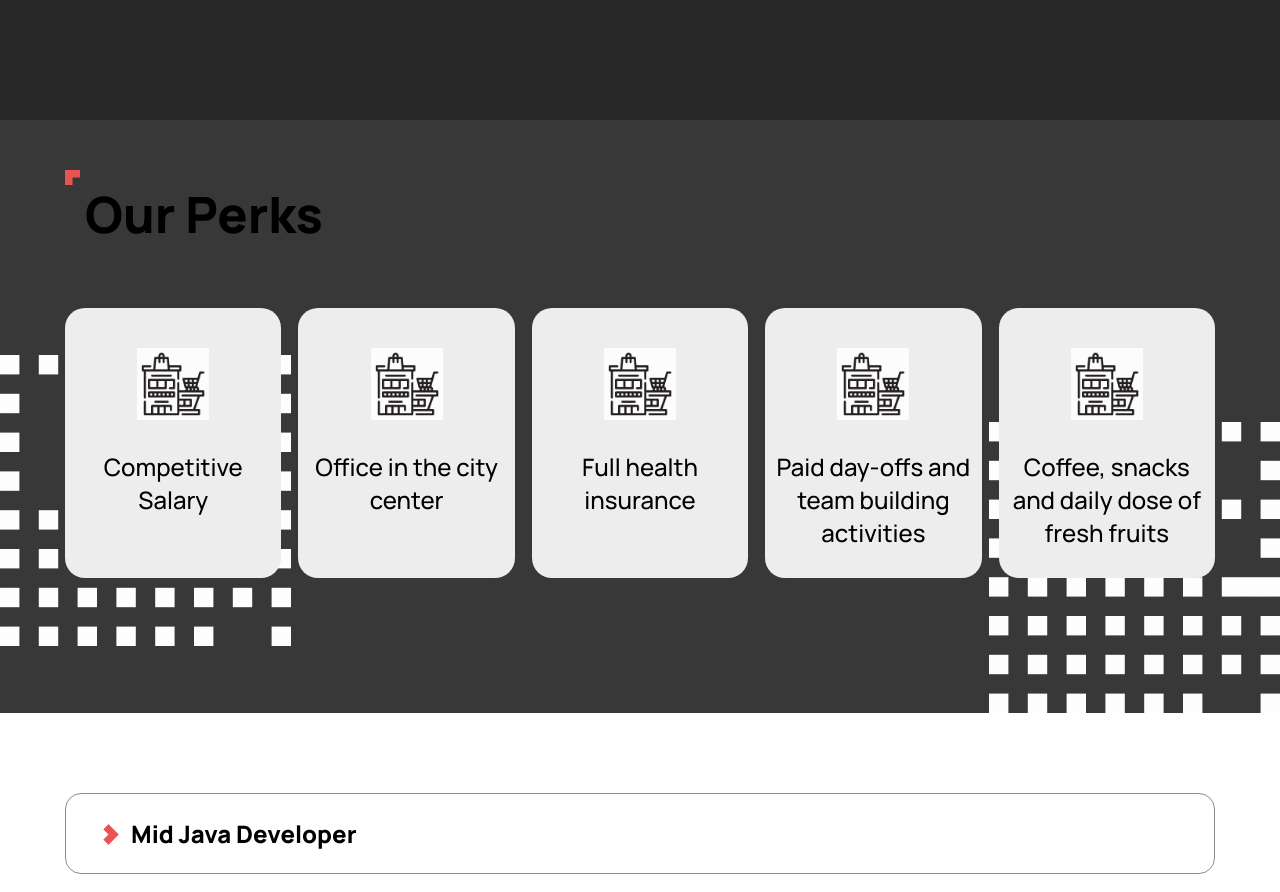
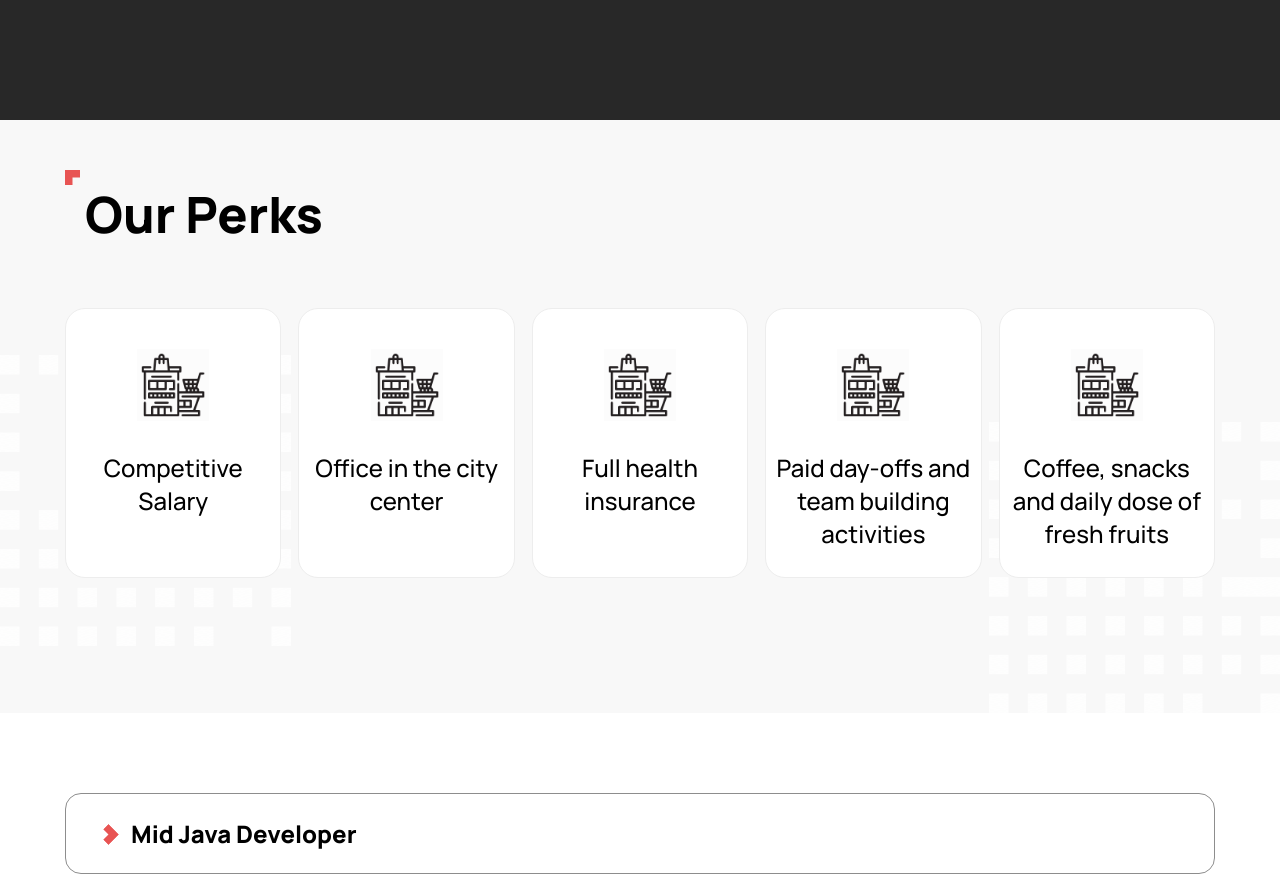
Before and after one commit to Hov26/intent, a website: page app/careers.html in a window 1280 px wide. Shown: the part 780-1672 px from the top of the page. Drawn offline with Linux system fonts and the light colour scheme.

Commit message:
change cards colors

```diff
--- a/app/careers.html
+++ b/app/careers.html
@@ -42,29 +42,29 @@
             </div>
         </section>
 
-        <section class="perks bg-gray200">
+        <section class="perks bg-gray400">
           <img src="./images/fill.png" alt="" class="bg-fill fill-1">
           <img src="./images/fill.png" alt="" class="bg-fill fill-2">
           <div class="container">
             <p class="title red-15 fz50 fw800 c-black">Our Perks</p>
             <div class="perks-cards">
-              <div class="card bg-grayLight">
+              <div class="card">
                 <img src="./images/Careers page/icons/city.png" alt="" class="card-icon">
                 <p class="card-descr fz24 fw500 c-black">Competitive Salary</p>
               </div>
-              <div class="card bg-grayLight">
+              <div class="card">
                 <img src="./images/Careers page/icons/city.png" alt="" class="card-icon">
                 <p class="card-descr fz24 fw500 c-black">Office in the city center</p>
               </div>
-              <div class="card bg-grayLight">
+              <div class="card">
                 <img src="./images/Careers page/icons/city.png" alt="" class="card-icon">
                 <p class="card-descr fz24 fw500 c-black">Full health insurance</p>
               </div>
-              <div class="card bg-grayLight">
+              <div class="card">
                 <img src="./images/Careers page/icons/city.png" alt="" class="card-icon">
                 <p class="card-descr fz24 fw500 c-black">Paid day-offs and team building activities</p>
               </div>
-              <div class="card bg-grayLight">
+              <div class="card">
                 <img src="./images/Careers page/icons/city.png" alt="" class="card-icon">
                 <p class="card-descr fz24 fw500 c-black">Coffee, snacks and daily dose of fresh fruits</p>
               </div>
--- a/app/sass/careers.sass
+++ b/app/sass/careers.sass
@@ -49,6 +49,8 @@
             flex-direction: column
             align-items: center
             border-radius: 20px
+            border: 1px solid $grayLight
+            background: $white
             z-index: 1
         .card-icon
             width: 72px
```
Also changed, not shown: app/css/app.min.css.
